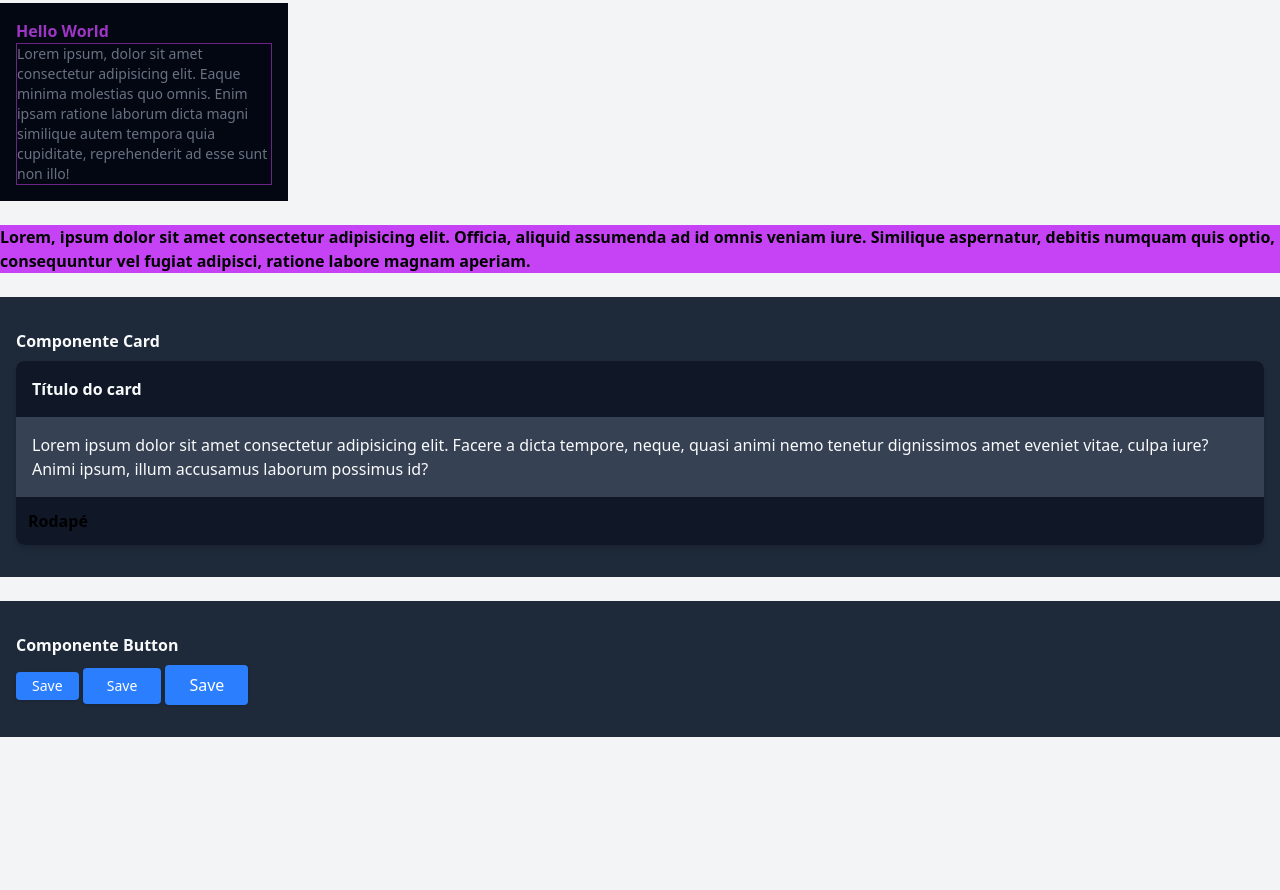
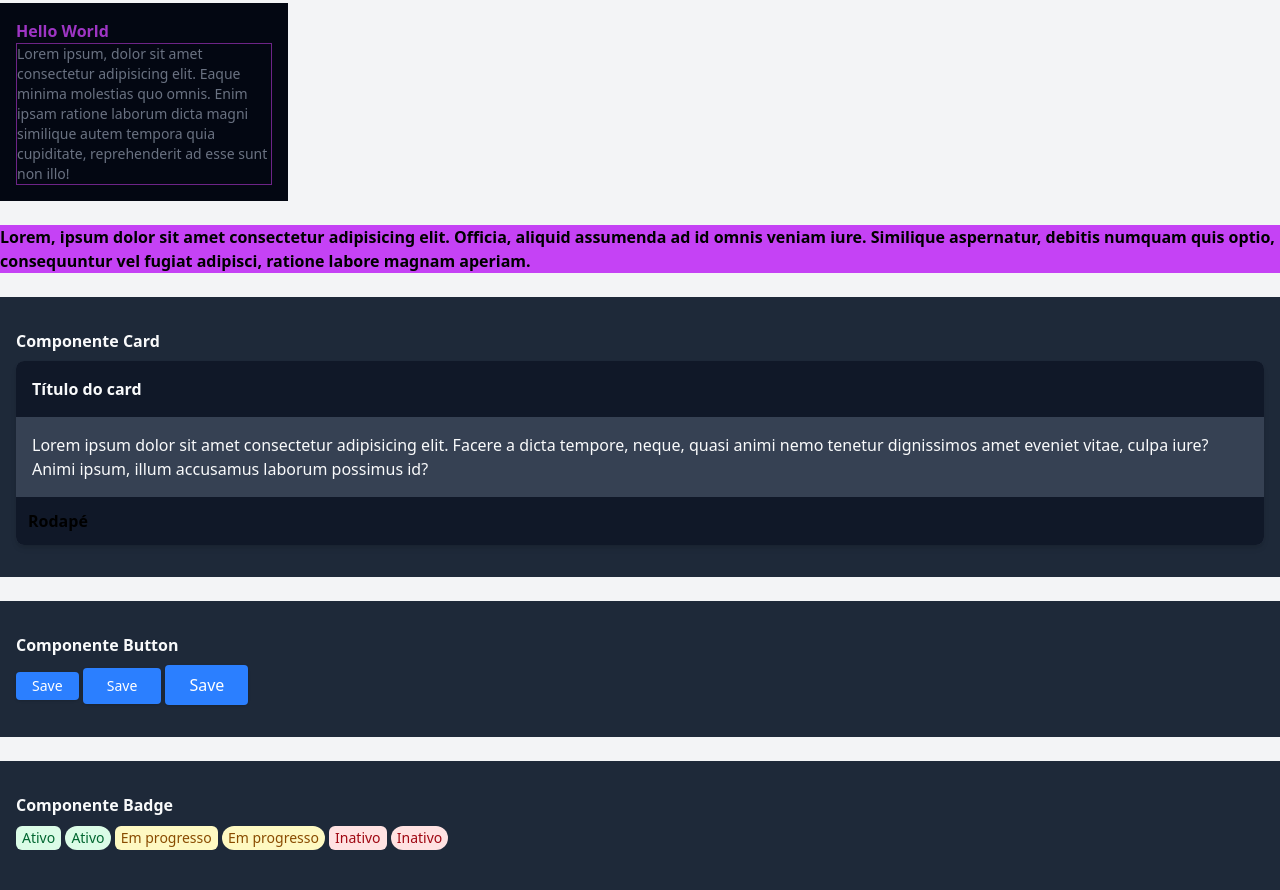
Before and after one commit to JyojiTenguam/TailWindCSS-explorer, a website: page src/index.html in a window 1280 px wide. Shown: the part 4131-5021 px from the top of the page. Before the commit the page ends 4868 px from the top, so only its background shows below. Drawn offline with Linux system fonts and the light colour scheme.

Commit message:
feat: adiciona componente Badge com variações de cor e bordas arredondadas

```diff
--- a/src/index.html
+++ b/src/index.html
@@ -158,5 +158,22 @@
       </div>
     </div>
   </div>
+
+  <br>
+
+  <!-- Componente Badge -->
+  <div class="bg-gray-50 dark:bg-gray-800">
+    <div class="container mx-auto px-4 py-8 space-y-8">
+      <div class="mb-2">
+        <h6 class="dark:text-gray-50 font-bold mb-2">Componente Badge</h6>
+        <div class="inline-flex item-center text-sm bg-green-100 px-1.5 py-0.5 rounded-md text-green-800 font-medium">Ativo</div>
+        <div class="inline-flex item-center text-sm bg-green-100 px-1.5 py-0.5 rounded-full text-green-800 font-medium">Ativo</div>
+        <div class="inline-flex item-center text-sm bg-yellow-100 px-1.5 py-0.5 rounded-md text-yellow-800 font-medium">Em progresso</div>
+        <div class="inline-flex item-center text-sm bg-yellow-100 px-1.5 py-0.5 rounded-full text-yellow-800 font-medium">Em progresso</div>
+        <div class="inline-flex item-center text-sm bg-red-100 px-1.5 py-0.5 rounded-md text-red-800 font-medium">Inativo</div>
+        <div class="inline-flex item-center text-sm bg-red-100 px-1.5 py-0.5 rounded-full text-red-800 font-medium">Inativo</div>
+      </div>
+    </div>
+  </div>
 </body>
 </html>
```
Also changed, not shown: README.md, src/output.css.
